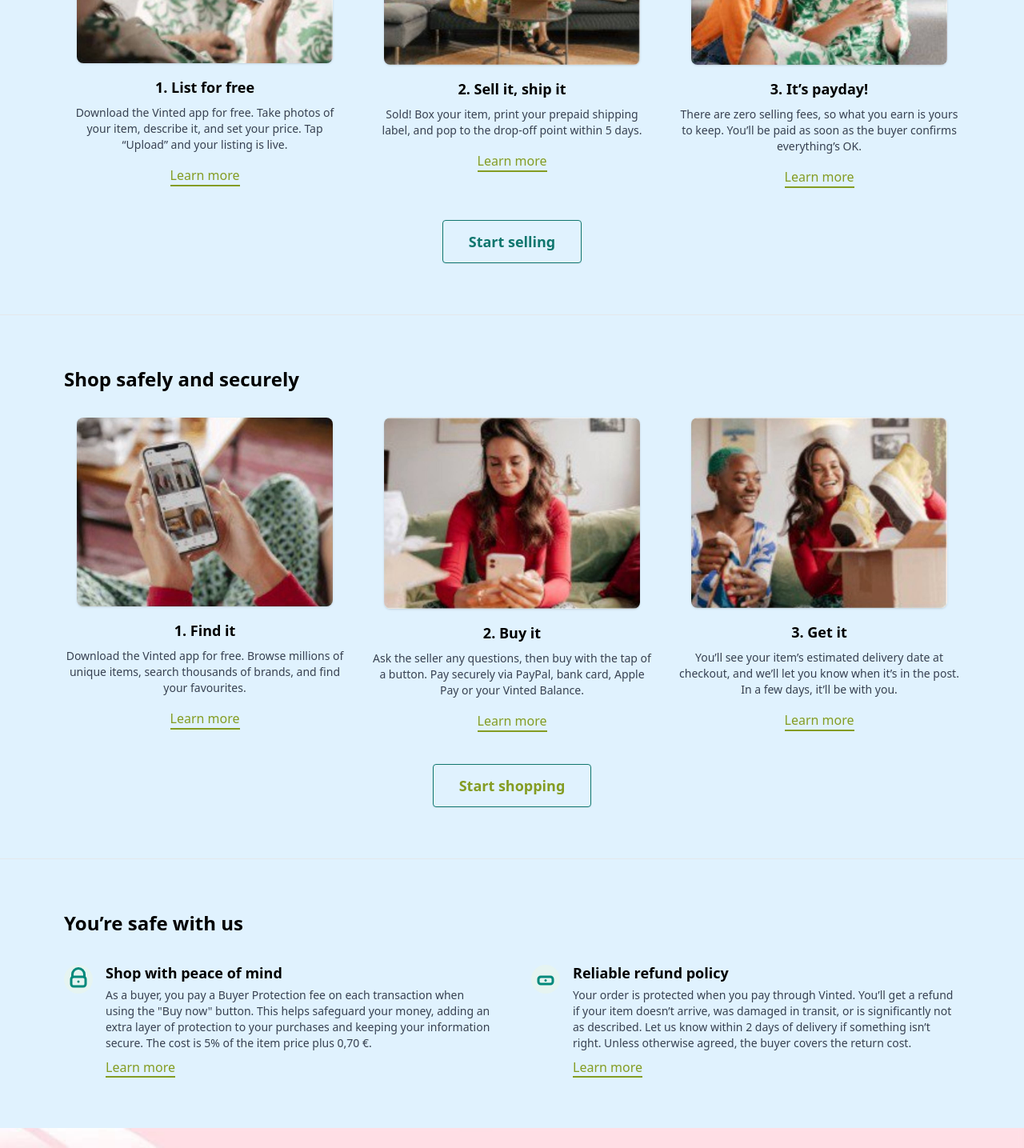
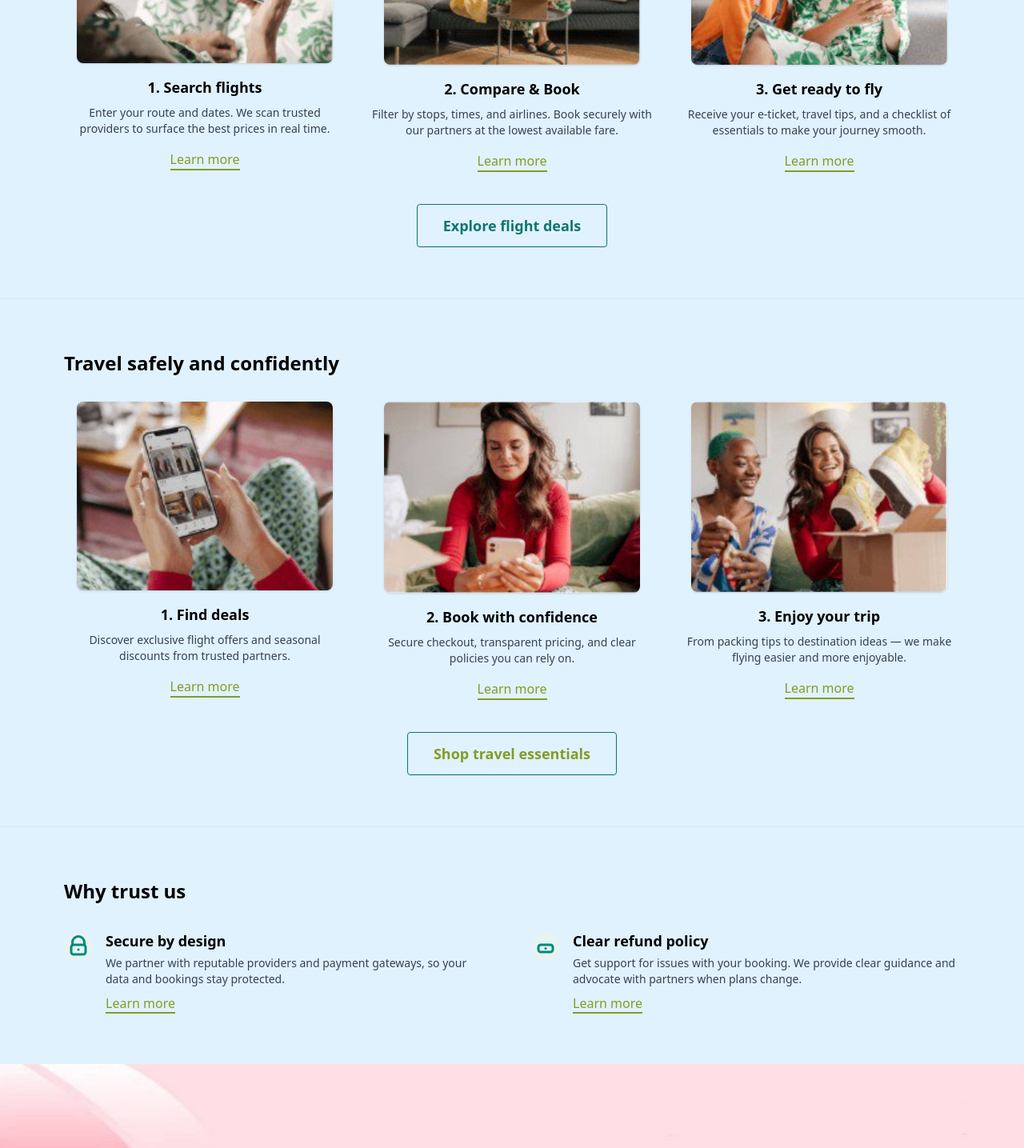
Before and after one commit to Amir-8766/Vision.to.go, a React (Vite) app: page /about in a window 1280 px wide. Shown: the part 940-2375 px from the top of the page at 80% size. Built offline with nearby package versions, Linux system fonts and the light colour scheme; no server answers.

Commit message:
Rewrite About page for travel theme: new headings, steps, trust section, and CTAs

```diff
--- a/src/pages/About.jsx
+++ b/src/pages/About.jsx
@@ -19,7 +19,6 @@ export default function About() {
           src={aboutUsImg}
           alt="About Us"
           className="w-full h-full object-cover object-[75%_center] md:object-center"
-          در
           fetchpriority="high"
           decoding="async"
         />
@@ -28,11 +27,11 @@ export default function About() {
           style={{ width: "45%", maxWidth: "600px" }}
         >
           <h1 className="text-xl md:text-4xl font-bold mb-2 md:mb-4 leading-snug">
-            Girl&apos;s Club is your platform for pre-owned pieces you’ll love
+            Vision To Go — Your Gateway to Smart Travel
           </h1>
           <h3 className="text-sm md:text-xl font-medium">
-            One community, thousands of brands, and a whole lot of second-hand
-            style. Ready to get started? Here’s how it works.
+            We help you find cheap flights, trusted partners, and must‑have
+            travel gear — all in one place.
           </h3>
         </div>
       </div>
@@ -41,7 +40,7 @@ export default function About() {
       <div className="max-w-6xl mx-auto mt-16 px-4">
         <div className="flex items-end mb-8">
           <h2 className="text-2xl font-bold flex-1 text-left">
-            Selling is simple
+            Booking is simple
           </h2>
         </div>
         <div className="grid grid-cols-1 md:grid-cols-3 gap-8">
@@ -49,16 +48,15 @@ export default function About() {
           <div className="flex flex-col items-center text-center">
             <img
               src={about01}
-              alt="List for free"
+              alt="Search flights"
               className="rounded-lg w-full max-w-xs mb-4 shadow"
               loading="lazy"
               decoding="async"
             />
-            <h3 className="font-bold text-lg mb-2">1. List for free</h3>
+            <h3 className="font-bold text-lg mb-2">1. Search flights</h3>
             <p className="mb-4 text-gray-700 text-sm">
-              Download the Vinted app for free. Take photos of your item,
-              describe it, and set your price. Tap “Upload” and your listing is
-              live.
+              Enter your route and dates. We scan trusted providers to surface
+              the best prices in real time.
             </p>
             <a
               href="/how-to-list"
@@ -71,15 +69,15 @@ export default function About() {
           <div className="flex flex-col items-center text-center">
             <img
               src={about02}
-              alt="Sell it, ship it"
+              alt="Compare and book"
               className="rounded-lg w-full max-w-xs mb-4 shadow"
               loading="lazy"
               decoding="async"
             />
-            <h3 className="font-bold text-lg mb-2">2. Sell it, ship it</h3>
+            <h3 className="font-bold text-lg mb-2">2. Compare & Book</h3>
             <p className="mb-4 text-gray-700 text-sm">
-              Sold! Box your item, print your prepaid shipping label, and pop to
-              the drop-off point within 5 days.
+              Filter by stops, times, and airlines. Book securely with our
+              partners at the lowest available fare.
             </p>
             <a
               href="/how-to-ship"
@@ -92,15 +90,15 @@ export default function About() {
           <div className="flex flex-col items-center text-center">
             <img
               src={about03}
-              alt="It’s payday!"
+              alt="Get ready to fly"
               className="rounded-lg w-full max-w-xs mb-4 shadow"
               loading="lazy"
               decoding="async"
             />
-            <h3 className="font-bold text-lg mb-2">3. It’s payday!</h3>
+            <h3 className="font-bold text-lg mb-2">3. Get ready to fly</h3>
             <p className="mb-4 text-gray-700 text-sm">
-              There are zero selling fees, so what you earn is yours to keep.
-              You’ll be paid as soon as the buyer confirms everything’s OK.
+              Receive your e‑ticket, travel tips, and a checklist of essentials
+              to make your journey smooth.
             </p>
             <a
               href="/how-to-get-paid"
@@ -113,10 +111,10 @@ export default function About() {
         {/* Start selling button */}
         <div className="flex justify-center mt-10">
           <a
-            href="/products"
+            href="/services"
             className="px-8 py-3 rounded border border-teal-700 text-teal-700 font-semibold hover:bg-[#849c22] hover:text-white transition text-lg shadow-sm"
           >
-            Start selling
+            Explore flight deals
           </a>
         </div>
       </div>
@@ -127,7 +125,7 @@ export default function About() {
       <div className="max-w-6xl mx-auto mt-16 px-4">
         <div className="flex items-end mb-8">
           <h2 className="text-2xl font-bold flex-1 text-left">
-            Shop safely and securely
+            Travel safely and confidently
           </h2>
         </div>
         <div className="grid grid-cols-1 md:grid-cols-3 gap-8">
@@ -135,15 +133,15 @@ export default function About() {
           <div className="flex flex-col items-center text-center">
             <img
               src={about04}
-              alt="Find it"
+              alt="Find deals"
               className="rounded-lg w-full max-w-xs mb-4 shadow"
               loading="lazy"
               decoding="async"
             />
-            <h3 className="font-bold text-lg mb-2">1. Find it</h3>
+            <h3 className="font-bold text-lg mb-2">1. Find deals</h3>
             <p className="mb-4 text-gray-700 text-sm">
-              Download the Vinted app for free. Browse millions of unique items,
-              search thousands of brands, and find your favourites.
+              Discover exclusive flight offers and seasonal discounts from
+              trusted partners.
             </p>
             <a
               href="/how-to-find"
@@ -156,16 +154,15 @@ export default function About() {
           <div className="flex flex-col items-center text-center">
             <img
               src={about05}
-              alt="Buy it"
+              alt="Book with confidence"
               className="rounded-lg w-full max-w-xs mb-4 shadow"
               loading="lazy"
               decoding="async"
             />
-            <h3 className="font-bold text-lg mb-2">2. Buy it</h3>
+            <h3 className="font-bold text-lg mb-2">2. Book with confidence</h3>
             <p className="mb-4 text-gray-700 text-sm">
-              Ask the seller any questions, then buy with the tap of a button.
-              Pay securely via PayPal, bank card, Apple Pay or your Vinted
-              Balance.
+              Secure checkout, transparent pricing, and clear policies you can
+              rely on.
             </p>
             <a
               href="/how-to-buy"
@@ -178,16 +175,15 @@ export default function About() {
           <div className="flex flex-col items-center text-center">
             <img
               src={about06}
-              alt="Get it"
+              alt="Enjoy your trip"
               className="rounded-lg w-full max-w-xs mb-4 shadow"
               loading="lazy"
               decoding="async"
             />
-            <h3 className="font-bold text-lg mb-2">3. Get it</h3>
+            <h3 className="font-bold text-lg mb-2">3. Enjoy your trip</h3>
             <p className="mb-4 text-gray-700 text-sm">
-              You’ll see your item’s estimated delivery date at checkout, and
-              we’ll let you know when it’s in the post. In a few days, it’ll be
-              with you.
+              From packing tips to destination ideas — we make flying easier and
+              more enjoyable.
             </p>
             <a
               href="/how-to-get"
@@ -203,7 +199,7 @@ export default function About() {
             href="/products"
             className="px-8 py-3 rounded border border-teal-700 text-[#849c22] font-semibold hover:bg-teal-700 hover:text-white transition text-lg shadow-sm"
           >
-            Start shopping
+            Shop travel essentials
           </a>
         </div>
       </div>
@@ -213,9 +209,7 @@ export default function About() {
 
       {/* You’re safe with us section */}
       <div className="max-w-6xl mx-auto mt-16 px-4">
-        <h2 className="text-2xl font-bold mb-8 text-left">
-          You’re safe with us
-        </h2>
+        <h2 className="text-2xl font-bold mb-8 text-left">Why trust us</h2>
         <div className="grid grid-cols-1 md:grid-cols-2 gap-12">
           {/* Card 1 */}
           <div className="flex items-start gap-4">
@@ -243,15 +237,10 @@ export default function About() {
               </svg>
             </div>
             <div>
-              <h3 className="font-bold text-lg mb-1">
-                Shop with peace of mind
-              </h3>
+              <h3 className="font-bold text-lg mb-1">Secure by design</h3>
               <p className="mb-2 text-gray-700 text-sm">
-                As a buyer, you pay a Buyer Protection fee on each transaction
-                when using the "Buy now" button. This helps safeguard your
-                money, adding an extra layer of protection to your purchases and
-                keeping your information secure. The cost is 5% of the item
-                price plus 0,70 €.
+                We partner with reputable providers and payment gateways, so
+                your data and bookings stay protected.
               </p>
               <a
                 href="/buyer-protection"
@@ -281,13 +270,10 @@ export default function About() {
               </svg>
             </div>
             <div>
-              <h3 className="font-bold text-lg mb-1">Reliable refund policy</h3>
+              <h3 className="font-bold text-lg mb-1">Clear refund policy</h3>
               <p className="mb-2 text-gray-700 text-sm">
-                Your order is protected when you pay through Vinted. You’ll get
-                a refund if your item doesn’t arrive, was damaged in transit, or
-                is significantly not as described. Let us know within 2 days of
-                delivery if something isn’t right. Unless otherwise agreed, the
-                buyer covers the return cost.
+                Get support for issues with your booking. We provide clear
+                guidance and advocate with partners when plans change.
               </p>
               <a
                 href="/refund-policy"
@@ -312,20 +298,20 @@ export default function About() {
         />
         <div className="absolute inset-0 flex flex-col items-center justify-center text-center md:items-end md:pr-12 md:text-right">
           <h2 className="text-2xl md:text-4xl font-bold text-[#171717] mb-4 md:mb-6 drop-shadow-lg">
-            Ready to go?
+            Ready to take off?
           </h2>
           <div className="flex gap-2 md:gap-4 flex-wrap justify-center">
             <a
-              href="/products"
+              href="/services"
               className="px-4 py-2 md:px-8 md:py-3 rounded border border-white text-[#849c22] font-semibold bg-transparent hover:bg-white hover:text-teal-700 transition text-base md:text-lg shadow whitespace-nowrap"
             >
-              Start shopping
+              Explore flights
             </a>
             <a
-              href="/sell"
+              href="/products"
               className="px-4 py-2 md:px-8 md:py-3 rounded bg-white text-teal-700 font-semibold hover:bg-[#849c22] hover:text-white transition text-base md:text-lg shadow whitespace-nowrap"
             >
-              Start selling
+              Travel essentials
             </a>
           </div>
         </div>
```
